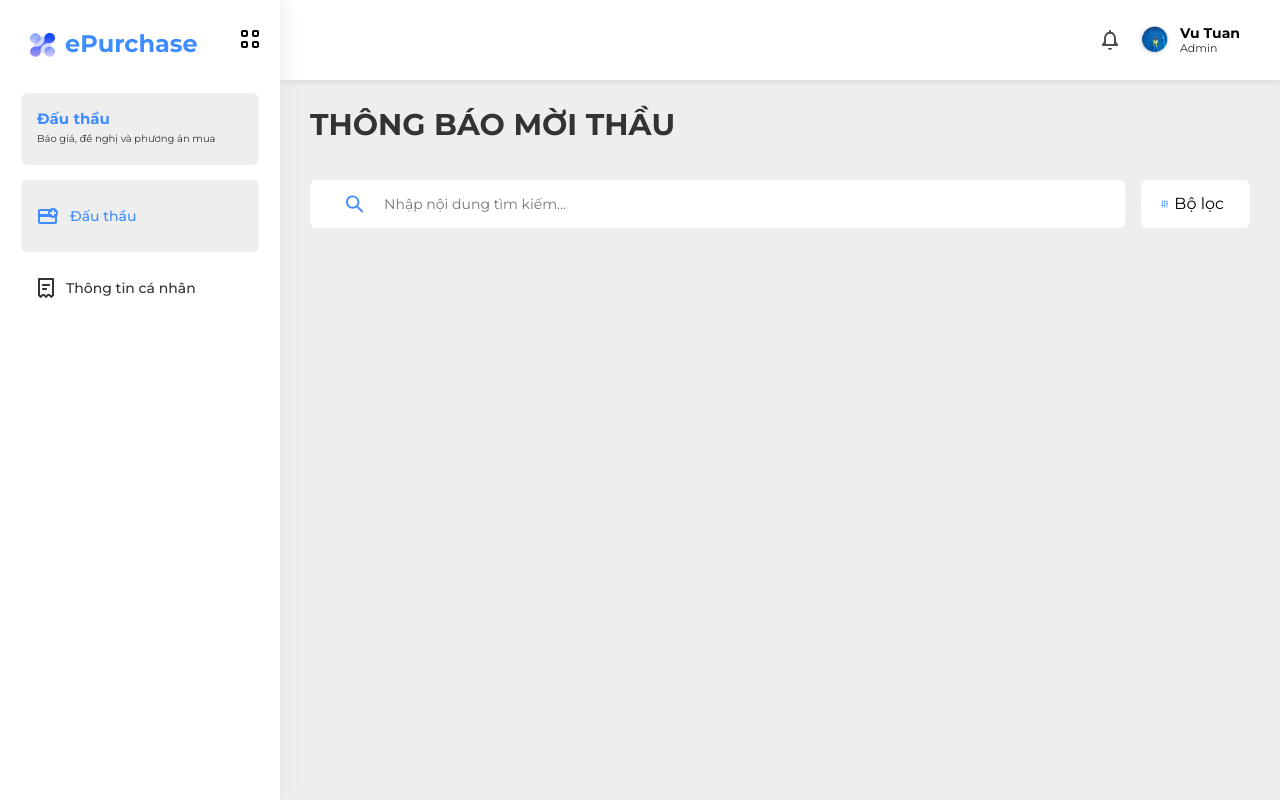
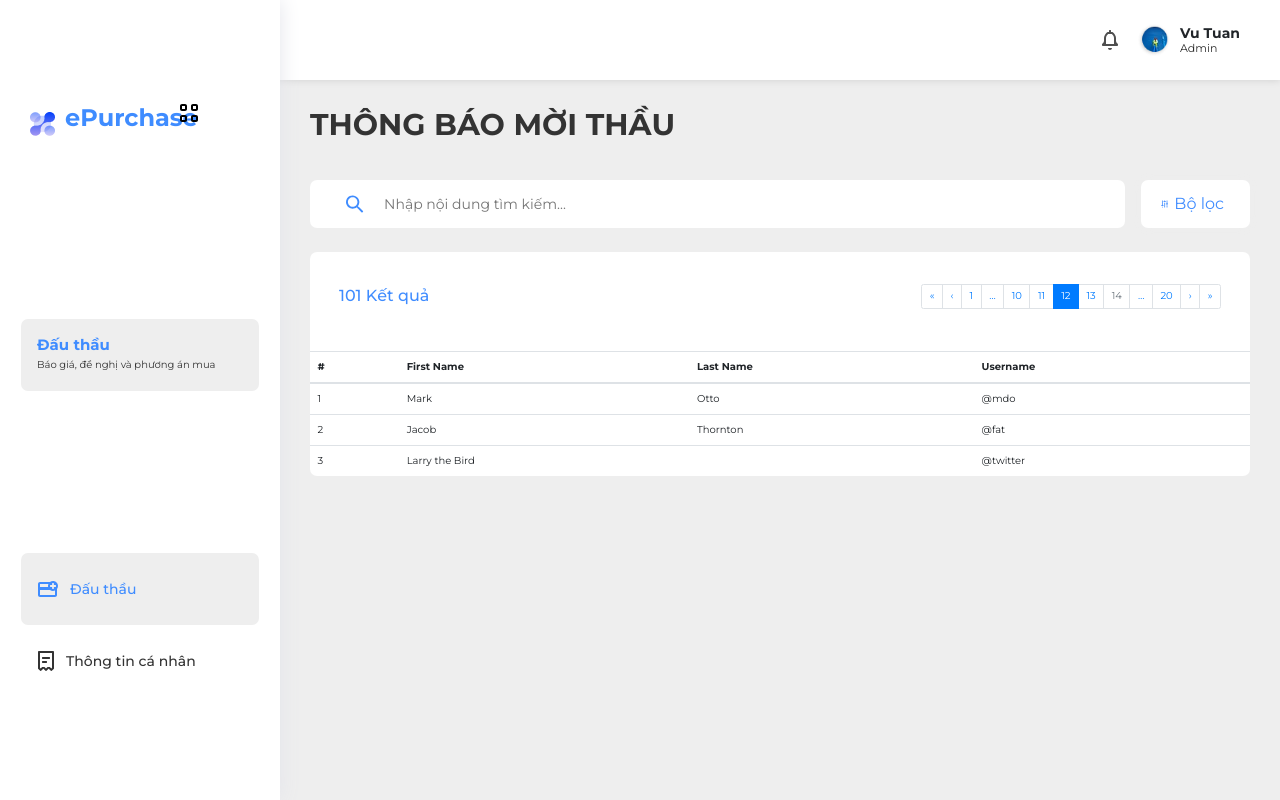
Before and after one commit to minhtaivo235/dauthau, a React (Create React App) app: page / in a window 1280 px wide. Built offline with nearby package versions, Linux system fonts and the light colour scheme.

Commit message:
add paging and table

```diff
--- a/package.json
+++ b/package.json
@@ -6,8 +6,9 @@
     "@testing-library/jest-dom": "^5.16.4",
     "@testing-library/react": "^13.1.1",
     "@testing-library/user-event": "^13.5.0",
-    "antd": "^4.20.0",
+    "bootstrap": "4.6.0",
     "react": "^18.0.0",
+    "react-bootstrap": "1.6.4",
     "react-dom": "^18.0.0",
     "react-router-dom": "^6.3.0",
     "react-scripts": "5.0.1",
--- a/src/components/search/search.scss
+++ b/src/components/search/search.scss
@@ -1,7 +1,9 @@
+@import "src/variable.scss";
 .search {
   display: flex;
   width: 100%;
   align-items: center;
+  margin-bottom: 24px;
 }
 .input-search {
   display: flex;
@@ -24,7 +26,7 @@
 .btn-filter {
   display: flex;
   align-items: center;
-  padding: 12px 20px;
+  padding: 12px 20px ;
   box-shadow: 0px 0px 10px #EEEEEE;
   border-radius: 7px;
   background-color: #fff;
@@ -33,8 +35,7 @@
     font-size: 16px;
     line-height: 24px;
     flex: none;
-    order: 1;
-    flex-grow: 0;
     margin: 0px 6px;
+    color: $primary-color;
   }
 }
--- a/src/components/table/table.js
+++ b/src/components/table/table.js
@@ -1,14 +1,73 @@
 import React from "react";
+import Pagination from "react-bootstrap/Pagination";
+import Table from "react-bootstrap/Table";
+import "./table.scss";
 
 const TableTop = () => {
   return (
     <div className="table-top">
-      <div className="table-top_result"></div>
+      <div className="table-top_result">101 Kết quả</div>
+      <Pagination>
+        <Pagination.First />
+        <Pagination.Prev />
+        <Pagination.Item>{1}</Pagination.Item>
+        <Pagination.Ellipsis />
+
+        <Pagination.Item>{10}</Pagination.Item>
+        <Pagination.Item>{11}</Pagination.Item>
+        <Pagination.Item active>{12}</Pagination.Item>
+        <Pagination.Item>{13}</Pagination.Item>
+        <Pagination.Item disabled>{14}</Pagination.Item>
+
+        <Pagination.Ellipsis />
+        <Pagination.Item>{20}</Pagination.Item>
+        <Pagination.Next />
+        <Pagination.Last />
+      </Pagination>
     </div>
   );
 };
+const TableData = () => {
+  return (
+    <Table>
+      <thead>
+        <tr>
+          <th>#</th>
+          <th>First Name</th>
+          <th>Last Name</th>
+          <th>Username</th>
+        </tr>
+      </thead>
+      <tbody>
+        <tr>
+          <td>1</td>
+          <td>Mark</td>
+          <td>Otto</td>
+          <td>@mdo</td>
+        </tr>
+        <tr>
+          <td>2</td>
+          <td>Jacob</td>
+          <td>Thornton</td>
+          <td>@fat</td>
+        </tr>
+        <tr>
+          <td>3</td>
+          <td colSpan="2">Larry the Bird</td>
+          <td>@twitter</td>
+        </tr>
+      </tbody>
+    </Table>
+  );
+};
+
 const BlockTable = () => {
-  return <div className="block-table"></div>;
+  return (
+    <div className="block-table">
+      <TableTop />
+      <TableData />
+    </div>
+  );
 };
 
 export default BlockTable;
--- /dev/null
+++ b/src/components/table/table.scss
@@ -0,0 +1,19 @@
+@import "src/variable.scss";
+.block-table {
+  width: 100%;
+  background-color: #fff;
+  border-radius: 7px;
+  .table-top {
+    display: flex;
+    justify-content: space-between;
+    padding: 32px 29px;
+    &_result {
+      width: 100%;
+      max-width: 145px;
+      font-weight: 500;
+      font-size: 16px;
+      line-height: 24px;
+      color: $primary-color;
+    }
+  }
+}
--- a/src/index.js
+++ b/src/index.js
@@ -1,6 +1,7 @@
 import React from "react";
 import ReactDOM from "react-dom/client";
 import { BrowserRouter } from "react-router-dom";
+import "bootstrap/dist/css/bootstrap.min.css";
 import "./index.scss";
 import App from "./App";
 import reportWebVitals from "./reportWebVitals";
```
Also changed, not shown: 1 other file (tests, documents, lock files or other folders).
